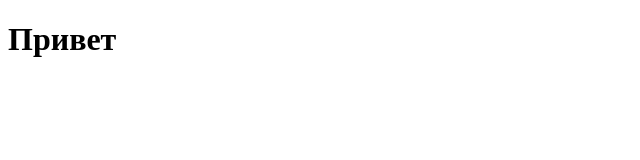
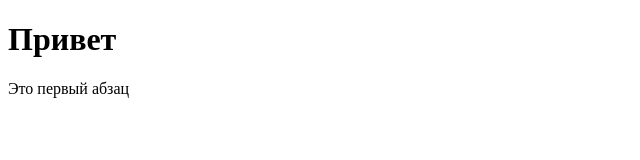
Before and after one commit to TatBu/site5, a plain HTML site: page index.html in a window 1280 px wide. Shown: the whole page, without its empty margins (0-640 px from the left). Drawn offline with Linux system fonts and the light colour scheme.

Commit message:
второе

```diff
--- a/index.html
+++ b/index.html
@@ -7,5 +7,6 @@
 </head>
 <body>
     <h1>Привет</h1>
+    <p>Это первый абзац</p>
 </body>
 </html>
--- /dev/null
+++ b/style.css
@@ -0,0 +1,3 @@
+body {
+    margin: 0;
+}
```
